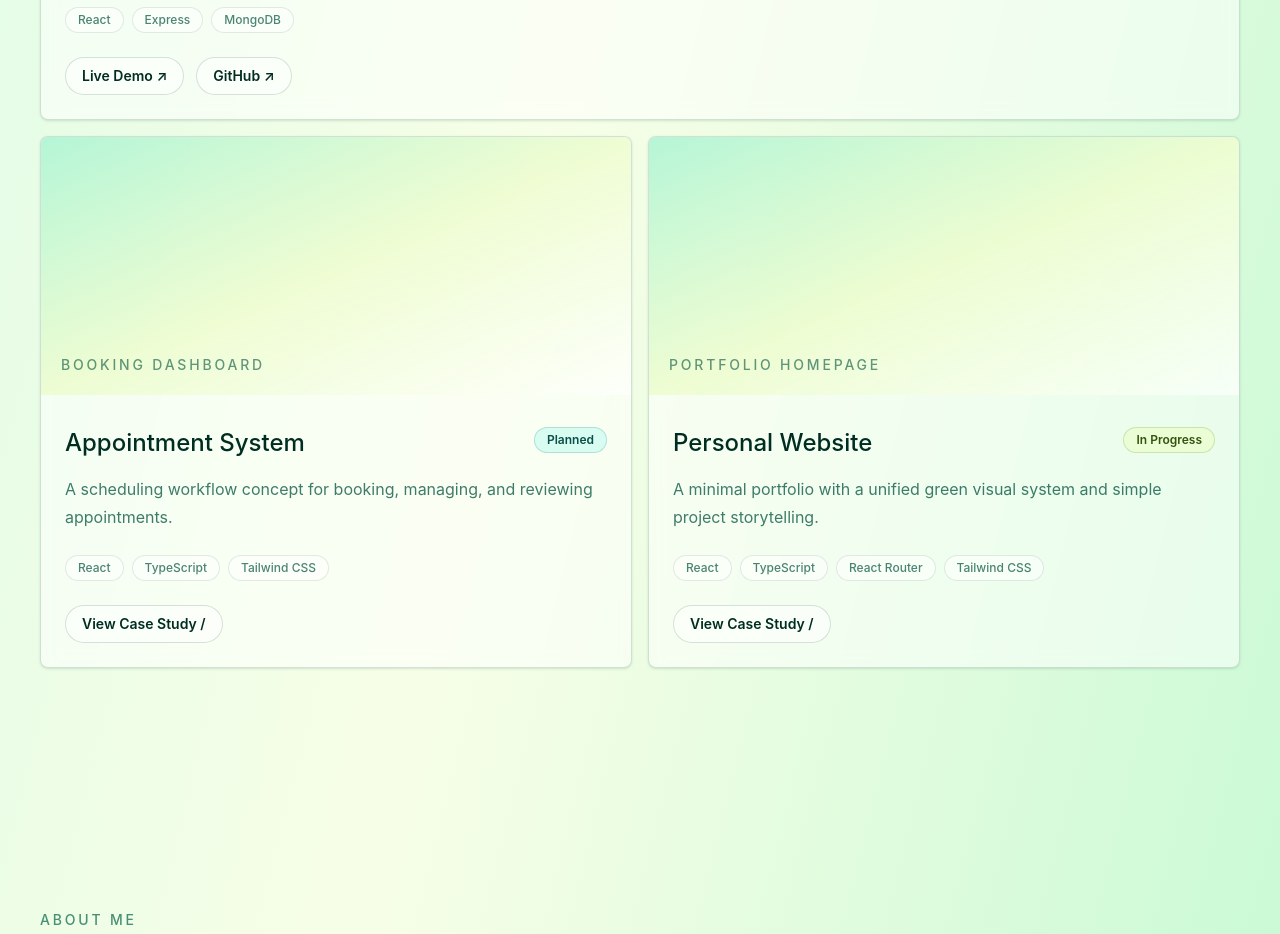
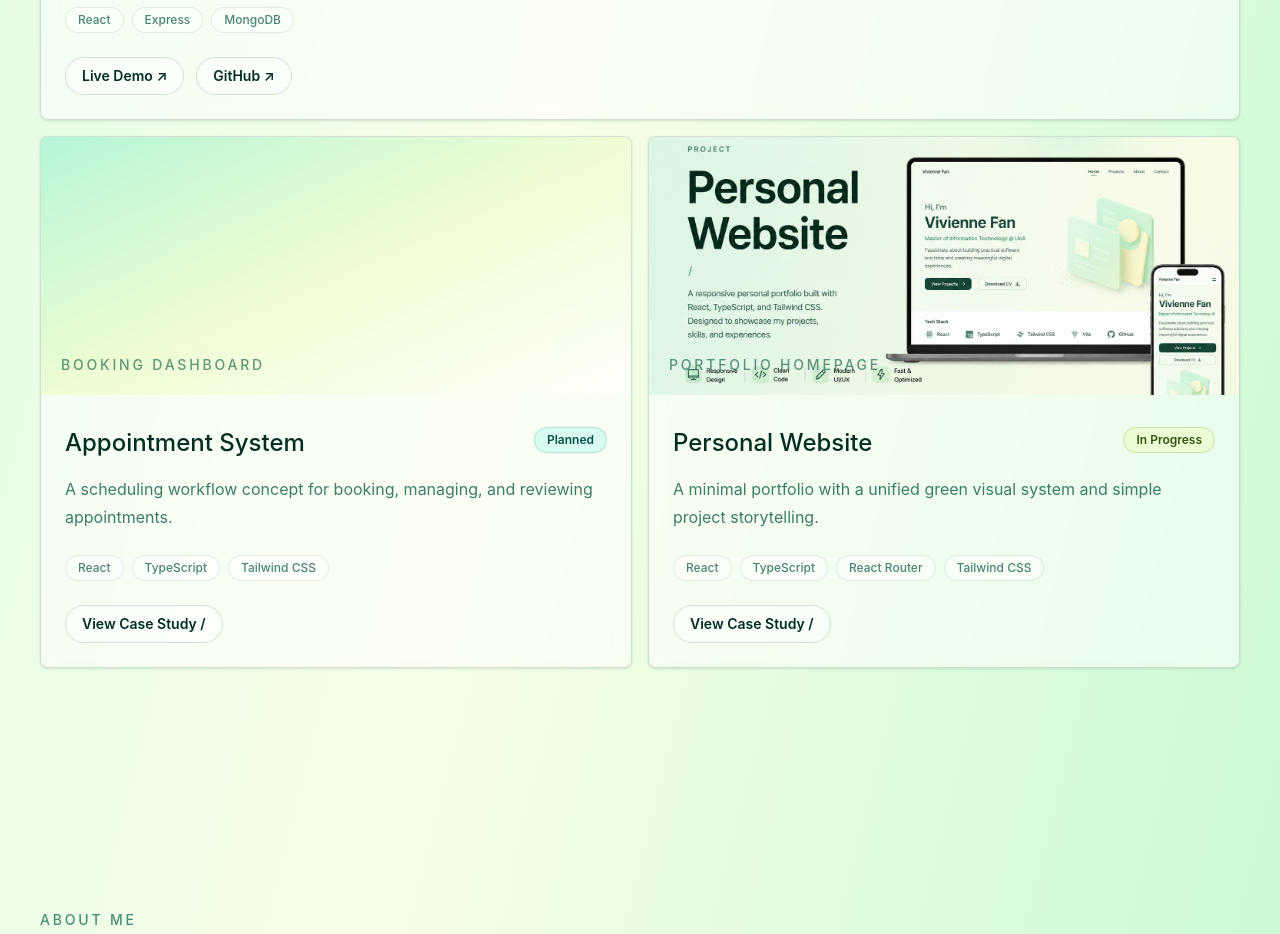
Before and after one commit to alex-fan-dev/Personal_website, a React (Vite) app: page / in a window 1280 px wide. Shown: the part 2800-3734 px from the top of the page. Built offline with nearby package versions, Linux system fonts and the light colour scheme.

Commit message:
feat: add coverimage for personal website project

```diff
--- a/src/data/projects.ts
+++ b/src/data/projects.ts
@@ -74,5 +74,6 @@ export const projects: Project[] = [
     techStack: ['React', 'TypeScript', 'React Router', 'Tailwind CSS'],
     status: "In Progress",
     coverLabel: 'Portfolio homepage',
+    coverImage: "/images/projects/personal-website-cover.png"
   },
 ];
```
Also changed, not shown: public/images/projects/personal-website-cover.png (added).
